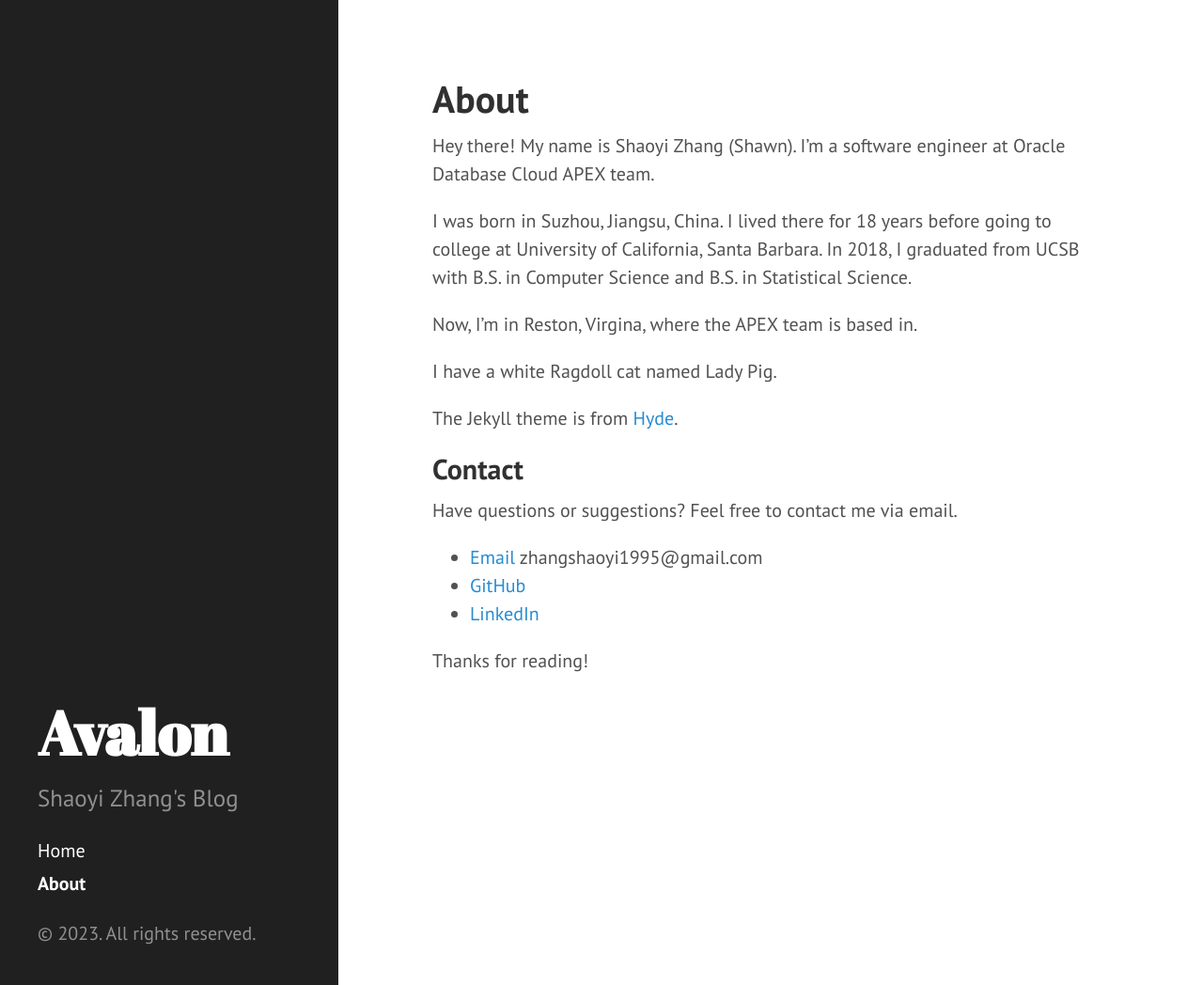
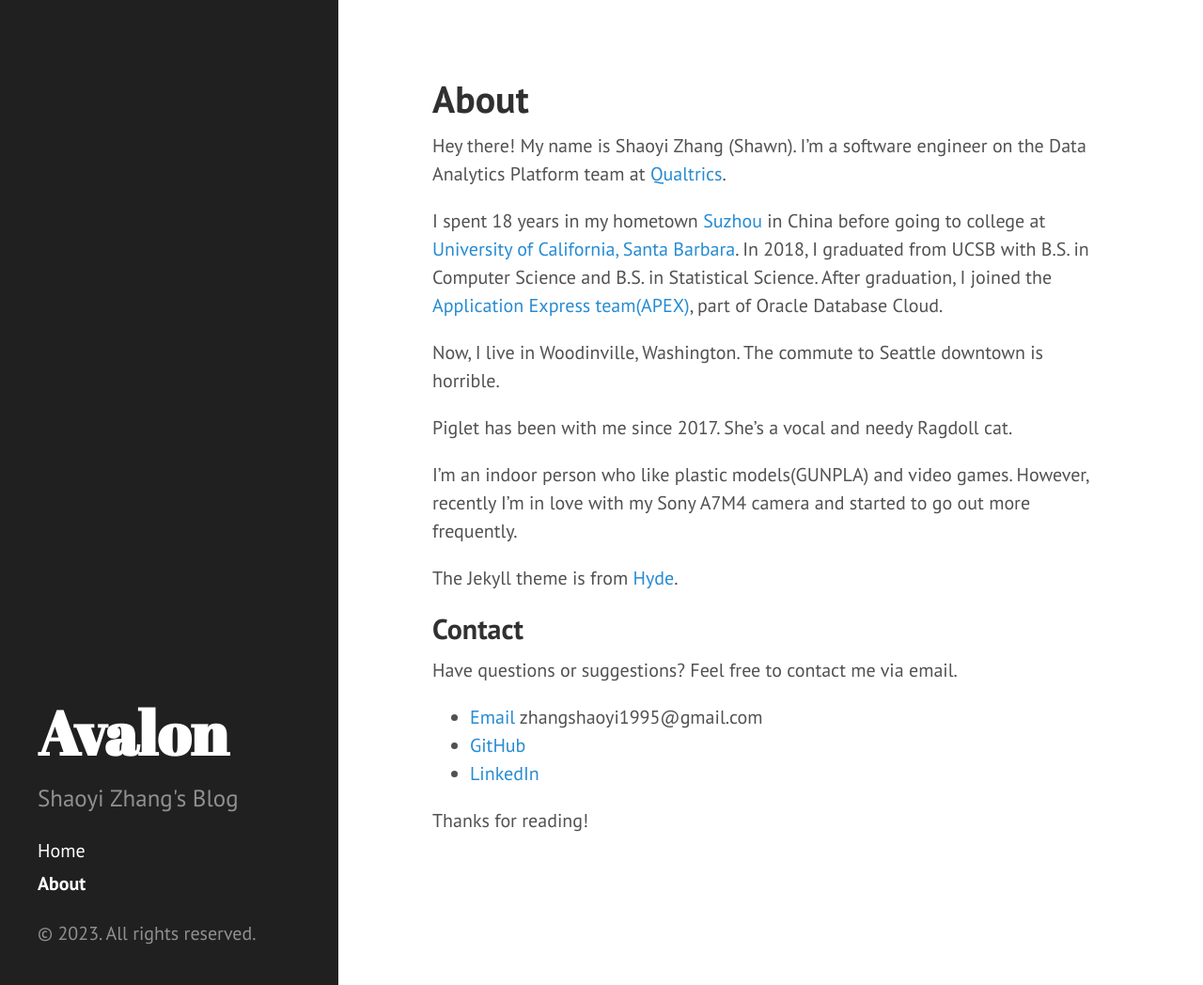
Before and after one commit to ShaoyiZhang/ShaoyiZhang.github.io, a Jekyll site: the page built from about.md, in a window 1280 px wide and 1048 px high. Shown: the whole window at 94% size. Built offline with Jekyll 4.4.1, drawn with Linux system fonts in a browser that asks for light colours.

Commit message:
update about page

```diff
--- a/about.md
+++ b/about.md
@@ -3,17 +3,25 @@ layout: page
 title: About
 ---
 
-Hey there! My name is Shaoyi Zhang (Shawn). I'm a software engineer at Oracle Database Cloud APEX team.
+Hey there! My name is Shaoyi Zhang (Shawn). I'm a software engineer on the Data Analytics Platform team
+at [Qualtrics](https://www.qualtrics.com/).
 
-I was born in Suzhou, Jiangsu, China. I lived there for 18 years before going to college at University of California, Santa Barbara. In 2018, I graduated from UCSB with B.S. in Computer Science and B.S. in Statistical Science.
+I spent 18 years in my hometown [Suzhou](https://en.wikipedia.org/wiki/Suzhou) in China before going to college
+at [University of California, Santa Barbara](https://www.ucsb.edu/). In 2018, I graduated from UCSB with B.S. in
+Computer Science and B.S. in Statistical Science. After graduation, I joined
+the [Application Express team(APEX)](https://apex.oracle.com/en/), part of Oracle Database Cloud.
 
-Now, I'm in Reston, Virgina, where the APEX team is based in.
+Now, I live in Woodinville, Washington. The commute to Seattle downtown is horrible.
 
-I have a white Ragdoll cat named Lady Pig.
+Piglet has been with me since 2017. She's a vocal and needy Ragdoll cat.
+
+I'm an indoor person who like plastic models(GUNPLA) and video games. However, recently I'm in love with my Sony A7M4
+camera and started to go out more frequently.
 
 The Jekyll theme is from [Hyde](https://github.com/poole/hyde).
 
 ## Contact
+
 Have questions or suggestions? Feel free to contact me via email.
 
 * [Email](mailto:zhangshaoyi1995@gmail.com) zhangshaoyi1995@gmail.com
```
